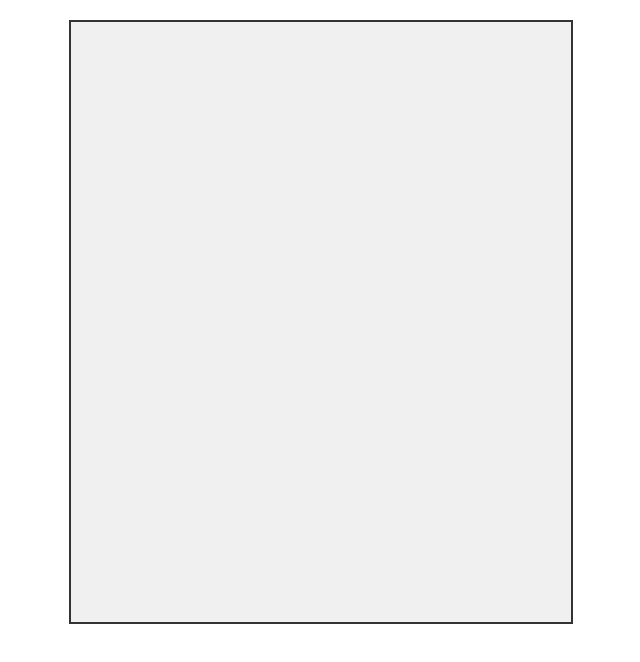
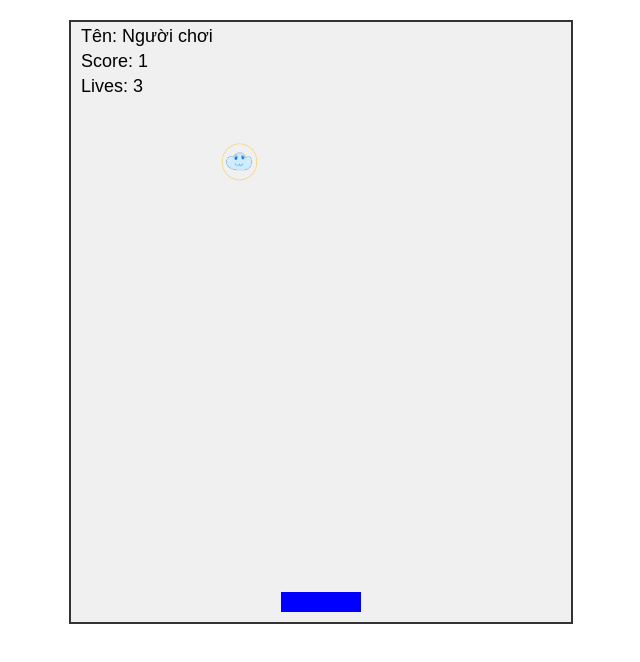
Before and after one commit to lovefx-Hust/ball, a plain HTML site: page index.html in a window 1280 px wide. Both pictures are taken after a click on the button "Bắt đầu". Shown: the whole page, without its empty margins (319-959 px from the left). Drawn offline with Linux system fonts and the light colour scheme.

Commit message:
Update index.html

```diff
--- a/index.html
+++ b/index.html
@@ -1,5 +1,5 @@
 <!DOCTYPE html>
-<html lang="en">
+<html lang="vi">
 <head>
   <meta charset="UTF-8">
   <title>Catch the Ball</title>
@@ -38,6 +38,8 @@
 
   <script>
     const canvas = document.getElementById("gameCanvas");
+    // make canvas focusable so we can call canvas.focus()
+    canvas.tabIndex = 0;
     const ctx = canvas.getContext("2d");
     let playerName = "";
 
@@ -58,12 +60,14 @@
       speed: 4,
       img: new Image()
     };
-    ball.img.src = "ball.png"; // nhớ có file ảnh trong thư mục
+    // nhớ đặt file ball.png cùng thư mục với index.html
+    ball.img.src = "ball.png";
 
     let score = 0;
     let lives = 3;
     let keys = {};
 
+    // lắng nghe phím trên document (hoạt động cả khi input không focus)
     document.addEventListener("keydown", (e) => keys[e.key] = true);
     document.addEventListener("keyup", (e) => keys[e.key] = false);
 
@@ -73,12 +77,21 @@
     }
 
     function drawBall() {
-      ctx.drawImage(ball.img, ball.x, ball.y, ball.size, ball.size);
+      // vẽ ảnh quả bóng; nếu ảnh chưa load thì vẽ hình tròn thay thế
+      if (ball.img.complete && ball.img.naturalWidth !== 0) {
+        ctx.drawImage(ball.img, ball.x, ball.y, ball.size, ball.size);
+      } else {
+        ctx.beginPath();
+        ctx.arc(ball.x + ball.size / 2, ball.y + ball.size / 2, ball.size / 2, 0, Math.PI * 2);
+        ctx.fillStyle = "red";
+        ctx.fill();
+        ctx.closePath();
+      }
     }
 
     function drawInfo() {
       ctx.fillStyle = "black";
-      ctx.font = "20px Arial";
+      ctx.font = "18px Arial";
       ctx.fillText("Tên: " + playerName, 10, 20);
       ctx.fillText("Score: " + score, 10, 45);
       ctx.fillText("Lives: " + lives, 10, 70);
@@ -119,7 +132,7 @@
     function gameOver() {
       ctx.fillStyle = "red";
       ctx.font = "40px Arial";
-      ctx.fillText("GAME OVER", canvas.width / 2 - 100, canvas.height / 2);
+      ctx.fillText("GAME OVER", canvas.width / 2 - 120, canvas.height / 2);
     }
 
     function gameLoop() {
@@ -137,18 +150,51 @@
       }
     }
 
-    // Khi nhấn nút "Bắt đầu"
-    document.getElementById("startBtn").addEventListener("click", () => {
+    // Bắt đầu game khi nhấn nút
+    const startBtn = document.getElementById("startBtn");
+    startBtn.addEventListener("click", startGame);
+
+    // Nhấn Enter trong ô input cũng bắt đầu
+    document.getElementById("playerName").addEventListener("keydown", (e) => {
+      if (e.key === "Enter") startGame();
+    });
+
+    function startGame() {
       playerName = document.getElementById("playerName").value.trim();
       if (playerName === "") playerName = "Người chơi";
 
+      // ẩn màn hình start, hiện canvas
       document.getElementById("startScreen").style.display = "none";
       canvas.style.display = "block";
 
-      ball.img.onload = () => {
+      // đảm bảo phím di chuyển được nhận
+      canvas.focus();
+
+      // disable nút để tránh bấm lại
+      startBtn.disabled = true;
+
+      // reset trạng thái game nếu cần
+      score = 0;
+      lives = 3;
+      player.x = canvas.width / 2 - player.width / 2;
+      ball.x = Math.random() * (canvas.width - ball.size);
+      ball.y = -20;
+
+      // Nếu ảnh đã load sẵn thì onload sẽ không chạy => kiểm tra .complete
+      if (ball.img.complete && ball.img.naturalWidth !== 0) {
         gameLoop();
-      };
-    });
+      } else {
+        // nếu chưa load thì chờ onload
+        ball.img.onload = () => {
+          gameLoop();
+        };
+        // còn nếu ảnh bị lỗi (không tìm thấy), vẫn bắt đầu với hình tròn
+        ball.img.onerror = () => {
+          console.warn("Không tìm thấy ball.png — sẽ dùng hình tròn thay thế.");
+          gameLoop();
+        };
+      }
+    }
   </script>
 </body>
 </html>
```
